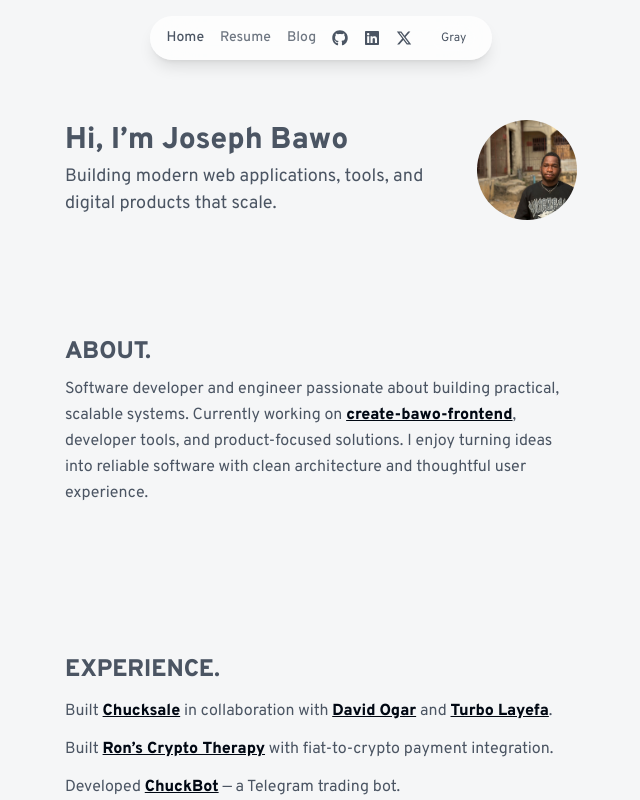
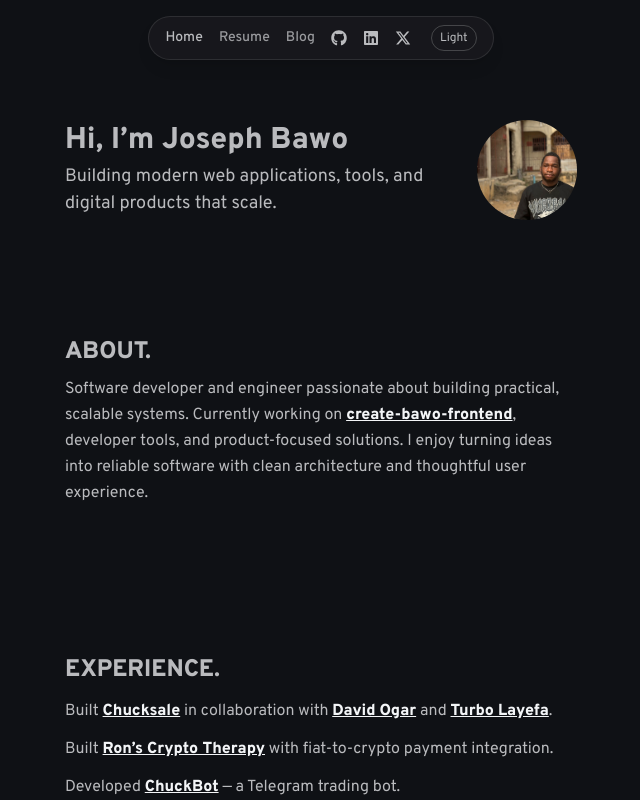
Before and after one commit to Joebakid/Porfolio-Redesign, a React (Vite) app: page / in a window 1280 px wide. Shown: the top 800 px of the page, without its empty margins (319-959 px from the left). Built offline with nearby package versions, Linux system fonts and the light colour scheme.

Commit message:
bug resolved

```diff
--- a/src/components/landing page/navigation.jsx
+++ b/src/components/landing page/navigation.jsx
@@ -5,7 +5,7 @@ import { FaGithub, FaLinkedin, FaXTwitter } from "react-icons/fa6";
 import { gsap } from "gsap";
 
 export default function Navigation() {
-  const { theme, setTheme } = useTheme();
+  const { theme, toggleTheme } = useTheme(); // ✅ no setTheme
   const [hidden, setHidden] = useState(false);
   const [lastScroll, setLastScroll] = useState(0);
   const navRef = useRef(null);
@@ -51,7 +51,7 @@ export default function Navigation() {
         fixed top-4 inset-x-0 z-50
         flex justify-center
         transition-all duration-300
-        ${hidden ? "opacity-0" : "opacity-100"}
+        ${hidden ? "opacity-0 pointer-events-none" : "opacity-100"}
       `}
     >
       <div
@@ -82,11 +82,20 @@ export default function Navigation() {
           <FaXTwitter />
         </IconLink>
 
+        {/* ✅ Correct theme toggle */}
         <button
-          onClick={() => setTheme(theme === "light" ? "gray" : "light")}
-          className="ml-1 text-[11px] md:text-xs px-2 py-1 rounded-full border border-white/20 hover:opacity-70 transition-opacity"
+          onClick={toggleTheme}
+          className="
+            ml-1
+            text-[11px] md:text-xs
+            px-2 py-1
+            rounded-full
+            border border-white/20
+            hover:opacity-70
+            transition-opacity
+          "
         >
-          {theme === "light" ? "Gray" : "Light"}
+           {theme === "light" ? "Gray" : "Light"}
         </button>
       </div>
     </nav>
--- a/src/components/theme/theme-context.jsx
+++ b/src/components/theme/theme-context.jsx
@@ -1,43 +1,42 @@
-import { createContext, useContext, useEffect, useState } from "react";
+import {
+  createContext,
+  useContext,
+  useLayoutEffect,
+  useState,
+} from "react";
 
 const ThemeContext = createContext(null);
 
 export function ThemeProvider({ children }) {
   const [theme, setTheme] = useState(() => {
     if (typeof window !== "undefined") {
-      return localStorage.getItem("theme") ?? "light";
+      return localStorage.getItem("theme") ?? "gray";
     }
     return "light";
   });
 
-  useEffect(() => {
+  // 🔑 Apply theme BEFORE paint (prevents flicker / desync)
+  useLayoutEffect(() => {
     document.documentElement.dataset.theme = theme;
     localStorage.setItem("theme", theme);
   }, [theme]);
 
+  // 🔥 Single source of truth
   const toggleTheme = () => {
-    setTheme((prev) => (prev === "light" ? "dark" : "light"));
-  };
-
-  const value = {
-    theme,
-    setTheme,     // still available if needed
-    toggleTheme,  // ✅ recommended
+    setTheme((prev) => (prev === "light" ? "gray" : "light"));
   };
 
   return (
-    <ThemeContext.Provider value={value}>
+    <ThemeContext.Provider value={{ theme, toggleTheme }}>
       {children}
     </ThemeContext.Provider>
   );
 }
 
 export function useTheme() {
-  const context = useContext(ThemeContext);
-
-  if (!context) {
-    throw new Error("useTheme must be used within a ThemeProvider");
+  const ctx = useContext(ThemeContext);
+  if (!ctx) {
+    throw new Error("useTheme must be used within ThemeProvider");
   }
-
-  return context;
+  return ctx;
 }
```
